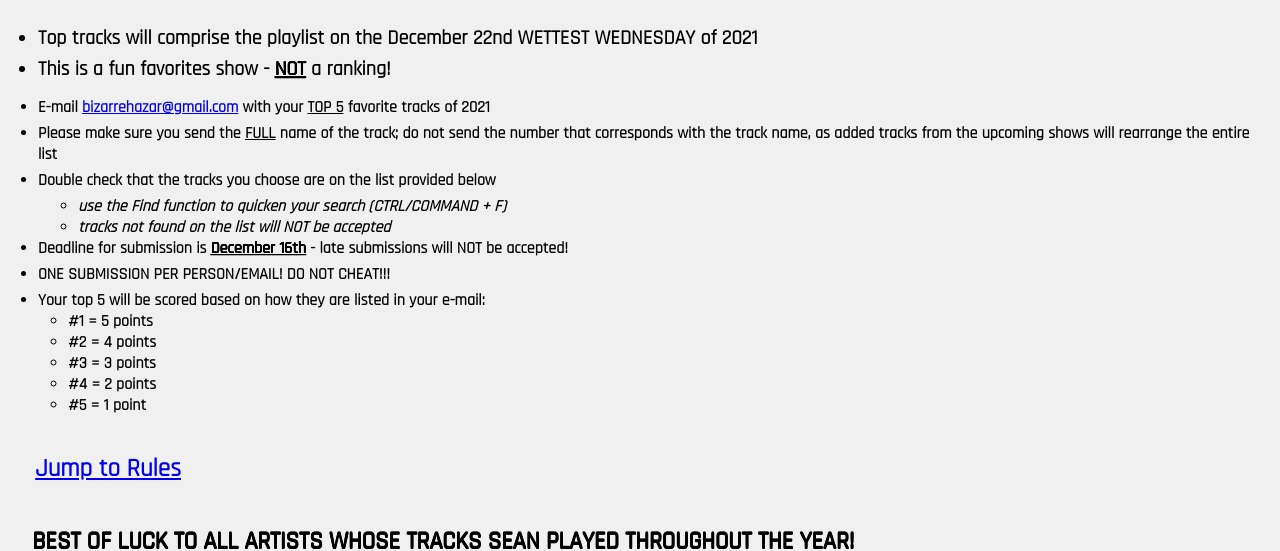
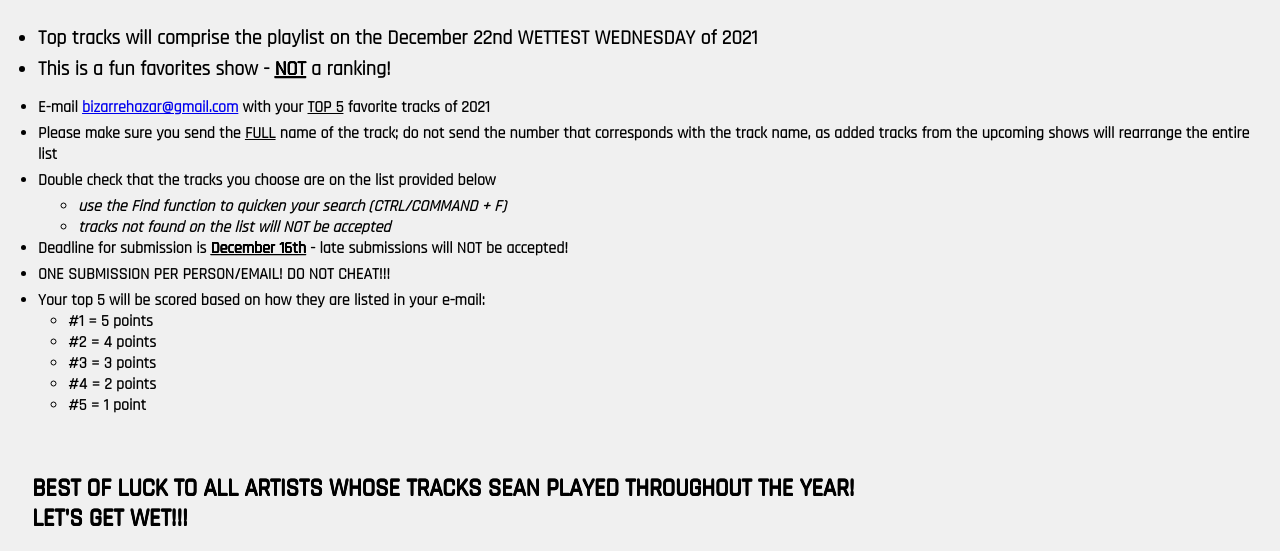
Before and after one commit to BizarreHazar87/bizarrehazar87.github.io, a plain HTML site: page index.html in a window 1280 px wide. Shown: the part 250-801 px from the top of the page. Drawn offline with Linux system fonts and the light colour scheme.

Commit message:
Update index.html

```diff
--- a/index.html
+++ b/index.html
@@ -132,12 +132,7 @@ function topFunction() {
 </b>
 </br>
 
-<div style="padding-left: 1.7em;">
-   <span style="font-size:25px;">
-      <a href="#RULES">Jump to Rules</a>
-   </span>
-</div>
-</br>
+
 
    <h2>
       <div style="padding-left: 1em; text-shadow: 0px .5px, .5px 0px, .5px .5px;">
```
